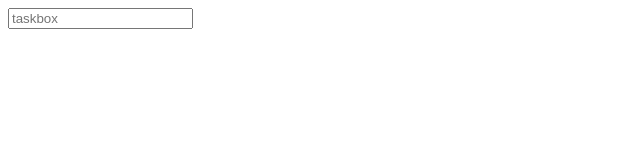
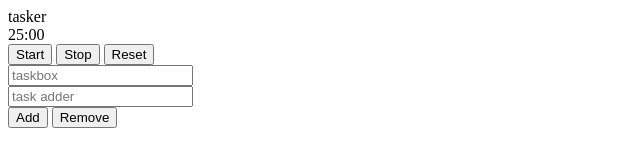
Before and after one commit to aradhanaroshini/tasker, a plain HTML site: page index.html in a window 1280 px wide. Shown: the whole page, without its empty margins (0-640 px from the left). Drawn offline with Linux system fonts and the light colour scheme.

Commit message:
Update index.html

```diff
--- a/index.html
+++ b/index.html
@@ -7,8 +7,27 @@
 </head>
 <body>
     <div>
+        <a>tasker</a>
+    </div>
+    <div>
+        <a>
+            25:00
+        </a>
+    </div>
+    <div>
+        <button>Start</button>
+        <button>Stop</button>
+        <button>Reset</button>
+    </div>
+    <div>
         <input placeholder="taskbox">
-
+    </div>
+    <div>
+        <input placeholder="task adder">
+    </div>
+    <div>
+        <button>Add</button>
+        <button>Remove</button>
     </div>
 </body>
 </html>
```
